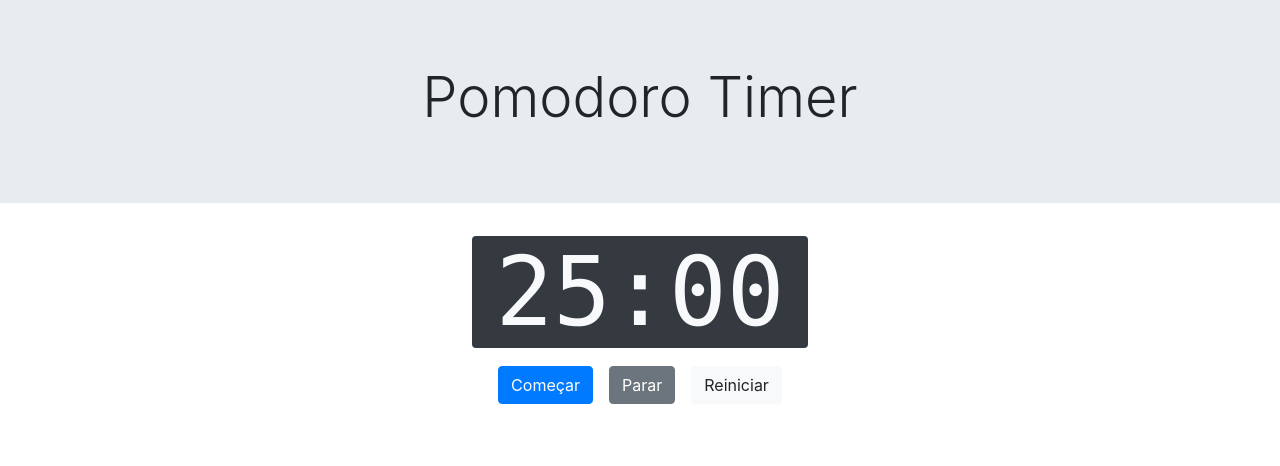
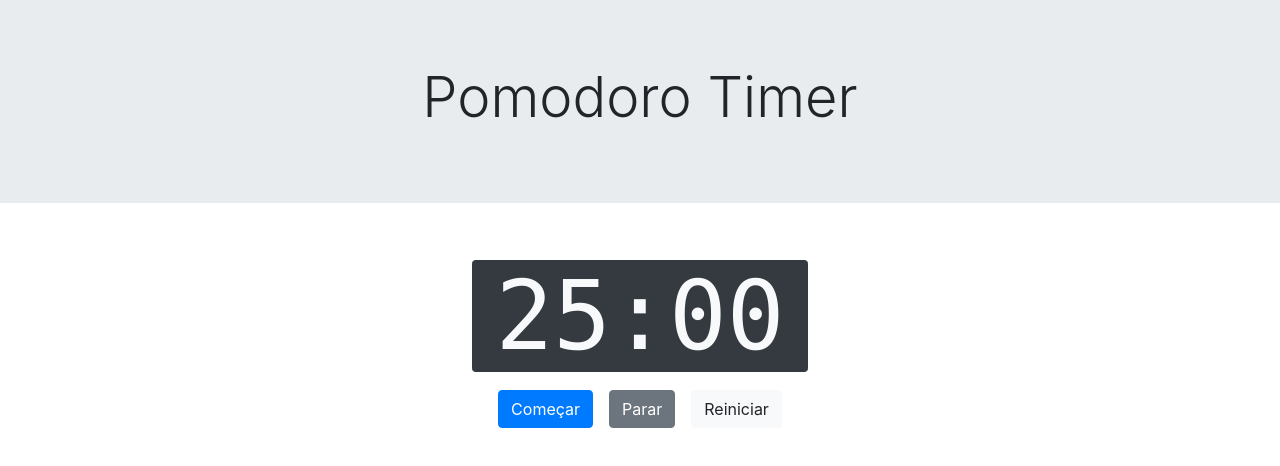
Before and after one commit to oidsjr/pomodoro, a Vue app: page / in a window 1280 px wide. Shown: the top 466 px of the page. Built offline with nearby package versions, Linux system fonts and the light colour scheme.

Commit message:
Clock padding adjust

```diff
--- a/src/components/Clock/Clock.vue
+++ b/src/components/Clock/Clock.vue
@@ -1,6 +1,6 @@
 <template>
-  <div class="timer">
-    <h2 class="clock display-1 text-monospace">
+  <div class="timer py-3">
+    <h2 class="clock display-1 text-monospace mt-2">
       <span class="bg-dark text-light rounded px-4">{{ displayTime }}</span></h2>
     <ClockButtons  />
   </div>
```
